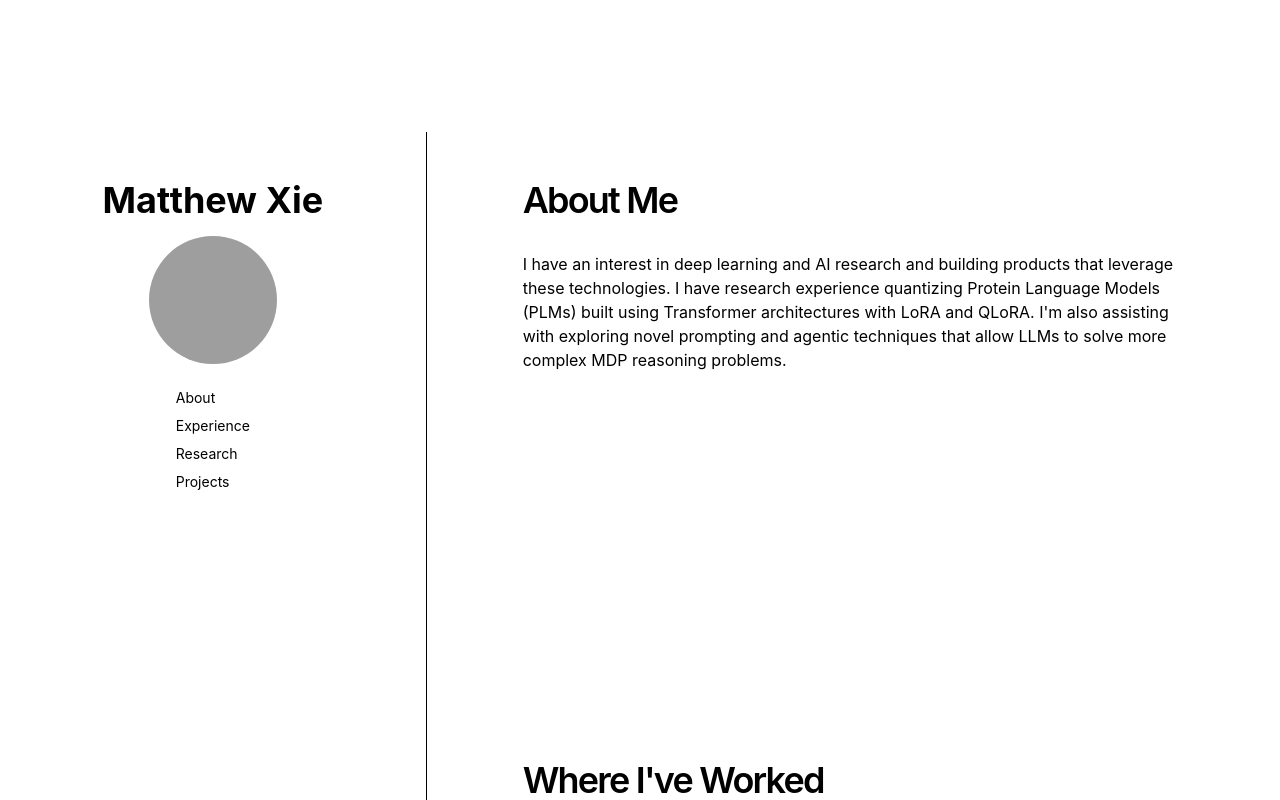
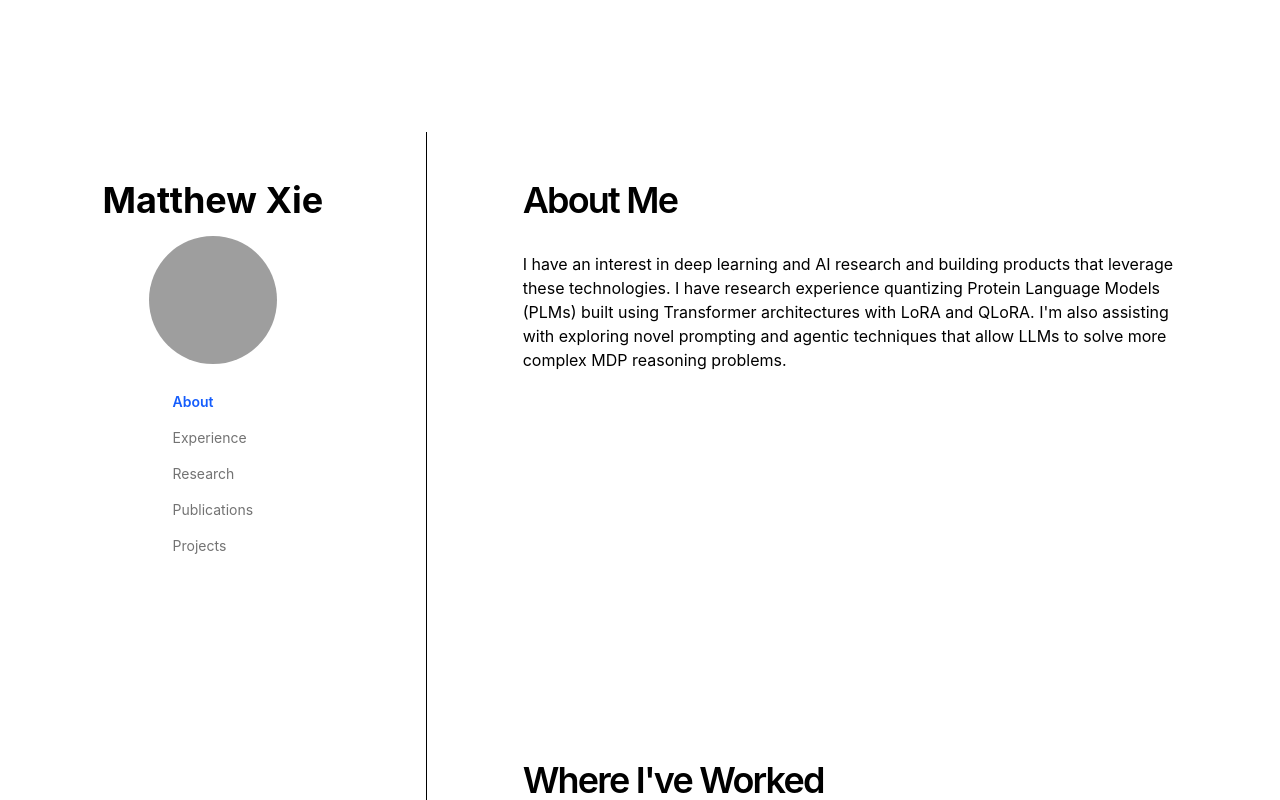
Before and after one commit to matthxie/portfolio-website, a Next.js app: page / in a window 1280 px wide. Shown: the part 700-1500 px from the top of the page. Built offline with nearby package versions, Linux system fonts and the light colour scheme; grey boxes are pictures that could not be loaded.

Commit message:
make side panel element highlight current section

```diff
--- /dev/null
+++ b/app/components/SidePanel.tsx
@@ -0,0 +1,34 @@
+'use client'
+
+import { useActiveSection } from 'app/hooks/ActiveSelection'
+
+
+export default function SidePanel() {
+  const sections = ['about', 'experience', 'research', 'publications', 'projects']
+  const activeSection = useActiveSection(sections)
+
+  console.log('Current active section:', activeSection)
+
+
+  return (
+    <aside className="w-1/3 sticky top-0 h-screen flex flex-col items-center justify-start pt-12 px-8 bg-white dark:bg-black border-r">
+      <h1 className="text-4xl font-bold mb-4">Matthew Xie</h1>
+      <img src="/me.jpg" className="w-32 h-32 rounded-full mb-6" alt="Profile" />
+      <nav className="flex flex-col gap-2 text-sm">
+        {sections.map((id) => (
+          <a
+            key={id}
+            href={`#${id}`}
+            className={`transition-all px-2 py-1 rounded-md ${
+              activeSection === id
+                ? 'text-blue-600 font-semibold'
+                : 'text-neutral-500'
+            }`}
+          >
+            {id.charAt(0).toUpperCase() + id.slice(1)}
+          </a>
+        ))}
+      </nav>
+    </aside>
+  )
+}
--- /dev/null
+++ b/app/hooks/ActiveSelection.tsx
@@ -0,0 +1,37 @@
+'use client'
+
+import { useEffect, useState } from 'react'
+
+export function useActiveSection(sectionIds: string[]) {
+    const [active, setActive] = useState('')
+
+    useEffect(() => {
+    const observer = new IntersectionObserver(
+        (entries) => {
+        for (const entry of entries) {
+            console.log('Entry:', entry);
+            if (entry.isIntersecting) {
+                console.log('Active section is now:', entry.target.id)
+                setActive(entry.target.id)
+                break
+            }
+        }
+        },
+        {
+        rootMargin: '-20% 0px -20% 0px',
+        threshold: 0.3,
+        }
+    )
+
+    sectionIds.forEach((id) => {
+        console.log('observing section:', id)
+
+        const el = document.getElementById(id)
+        if (el) observer.observe(el)
+    })
+
+        return () => observer.disconnect()
+  }, [sectionIds])
+
+  return active
+}
--- a/app/page.tsx
+++ b/app/page.tsx
@@ -2,6 +2,7 @@ import FadeInOnScroll from "app/components/FadeInOnScroll";
 import FlipCard from "app/components/FlipCard";
 import ExperienceCard from "./components/ExperienceCard";
 import SocialIcons from "./components/SocialIcons";
+import SidePanel from "./components/SidePanel";
 
 
 const projects = [
@@ -148,20 +149,11 @@ export default function Page() {
 
         <div className="flex min-h-screen">
           {/* Left Panel */}
-          <aside className="w-1/3 sticky top-0 h-screen flex flex-col items-center justify-start pt-12 px-8 bg-white dark:bg-black border-r">
-            <h1 className="text-4xl font-bold mb-4">Matthew Xie</h1>
-            <img src="/me.jpg" className="w-32 h-32 rounded-full mb-6" alt="Profile" />
-            <nav className="flex flex-col gap-2 text-sm">
-              <a href="#about">About</a>
-              <a href="#experience">Experience</a>
-              <a href="#research">Research</a>
-              <a href="#projects">Projects</a>
-            </nav>
-          </aside>
+          <SidePanel />
 
           {/* Right Content */}
           <main className="w-2/3 pt-12 px-12 py-20">
-            <section className="h-[500px] w-full flex px-12" id="about">
+            <section id="about" className="h-[500px] w-full flex px-12">
               <div className="max-w-3xl max-w-4xl">
                 <h1 className="mb-8 text-4xl font-semibold tracking-tighter">
                   About Me
@@ -178,7 +170,7 @@ export default function Page() {
             </section>
 
 
-            <section className="h-[1100px] w-full px-12 py-20" id="experience">
+            <section id="experience" className="h-[1100px] w-full px-12 py-20">
               <h1 className="mb-8 text-4xl font-semibold tracking-tighter">
                 Where I've Worked
               </h1>
@@ -194,7 +186,7 @@ export default function Page() {
             </section>
 
 
-            <section className="h-[700px] w-full px-12 py-20" id="research">
+            <section id="research" className="h-[700px] w-full px-12 py-20" >
               <h1 className="mb-8 text-4xl font-semibold tracking-tighter">
                 Research and Startups I'm Involved in
               </h1>
@@ -210,7 +202,7 @@ export default function Page() {
             </section>
 
 
-            <section className="h-[700px] w-full px-12 py-20" id="research">
+            <section id="publications" className="h-[700px] w-full px-12 py-20">
               <h1 className="mb-8 text-4xl font-semibold tracking-tighter">
                 Publications
               </h1>
@@ -226,7 +218,7 @@ export default function Page() {
             </section>
 
 
-            <section className="h-[750px] w-full px-12 py-20" id="projects">
+            <section id="projects" className="h-[750px] w-full px-12 py-20">
               <h1 className="mb-8 text-4xl font-semibold tracking-tighter">
                 Noteworthy Projects
               </h1>
```
